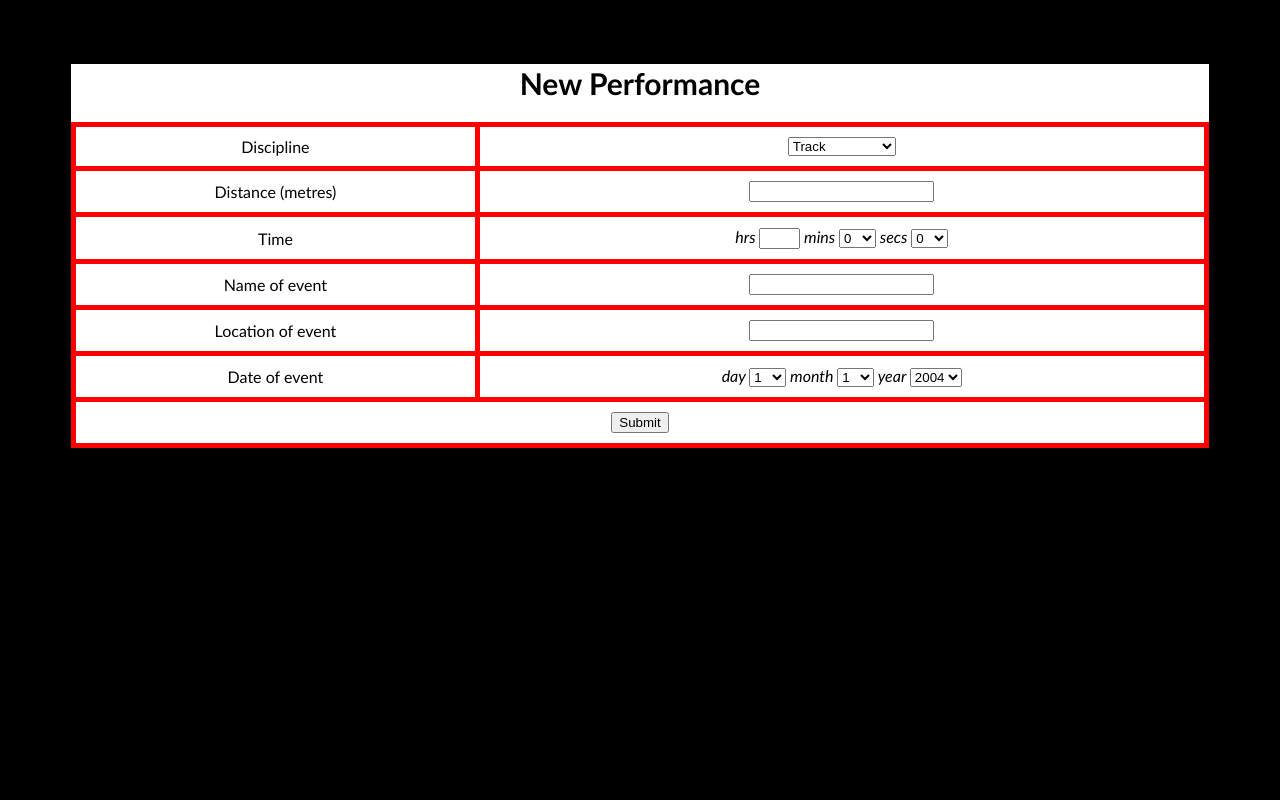
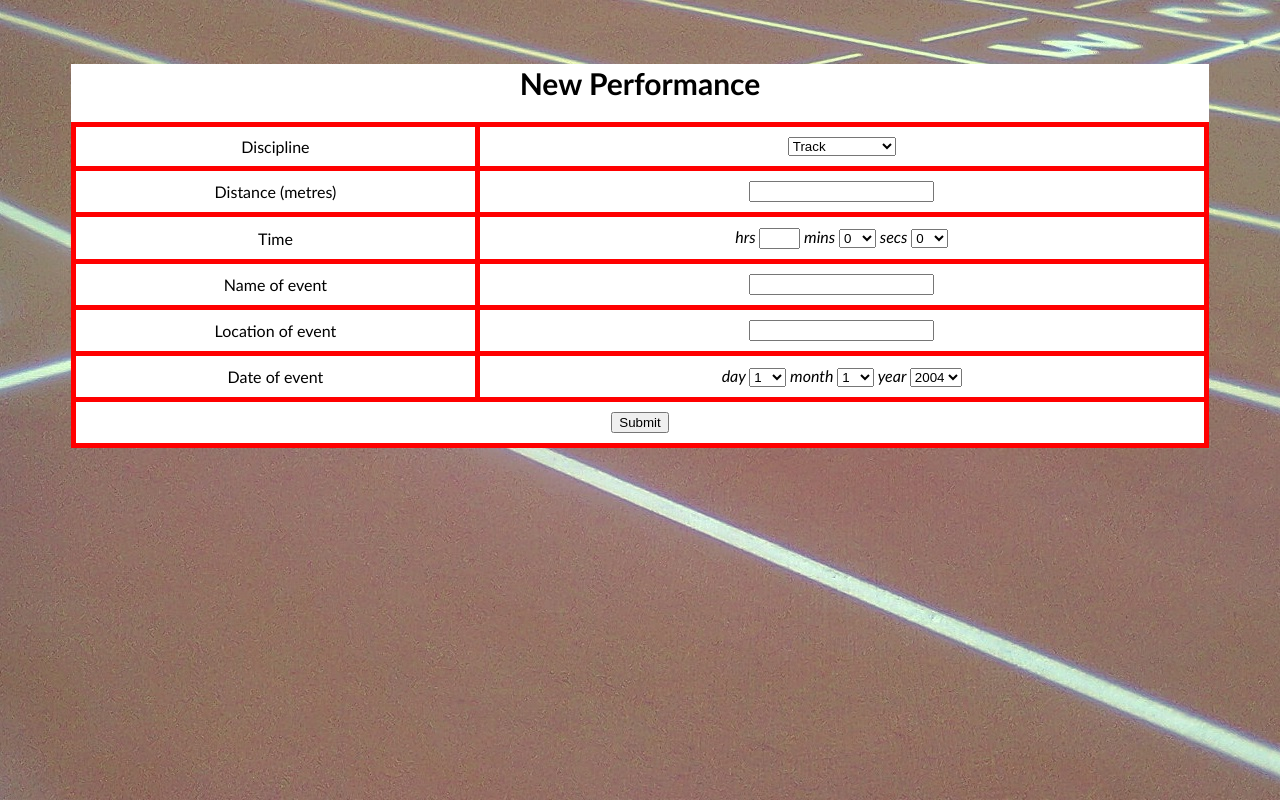
Before and after one commit to Jad1/myperformances, a CodeIgniter app: page / in a window 1280 px wide. Run offline with CodeIgniter, Linux system fonts and the light colour scheme; some libraries are stand-ins or nearby versions.

Commit message:
Changed background to image

```diff
--- a/css/styles.css
+++ b/css/styles.css
@@ -1,7 +1,7 @@
 body
 {
 	margin-top: 5%;
-	background: black;
+	background-image: url('/myperformances/myperformances/myperformances/images/runningtrack.jpg');
 	font-family: calibri, serif, arial;
 }
 
```
